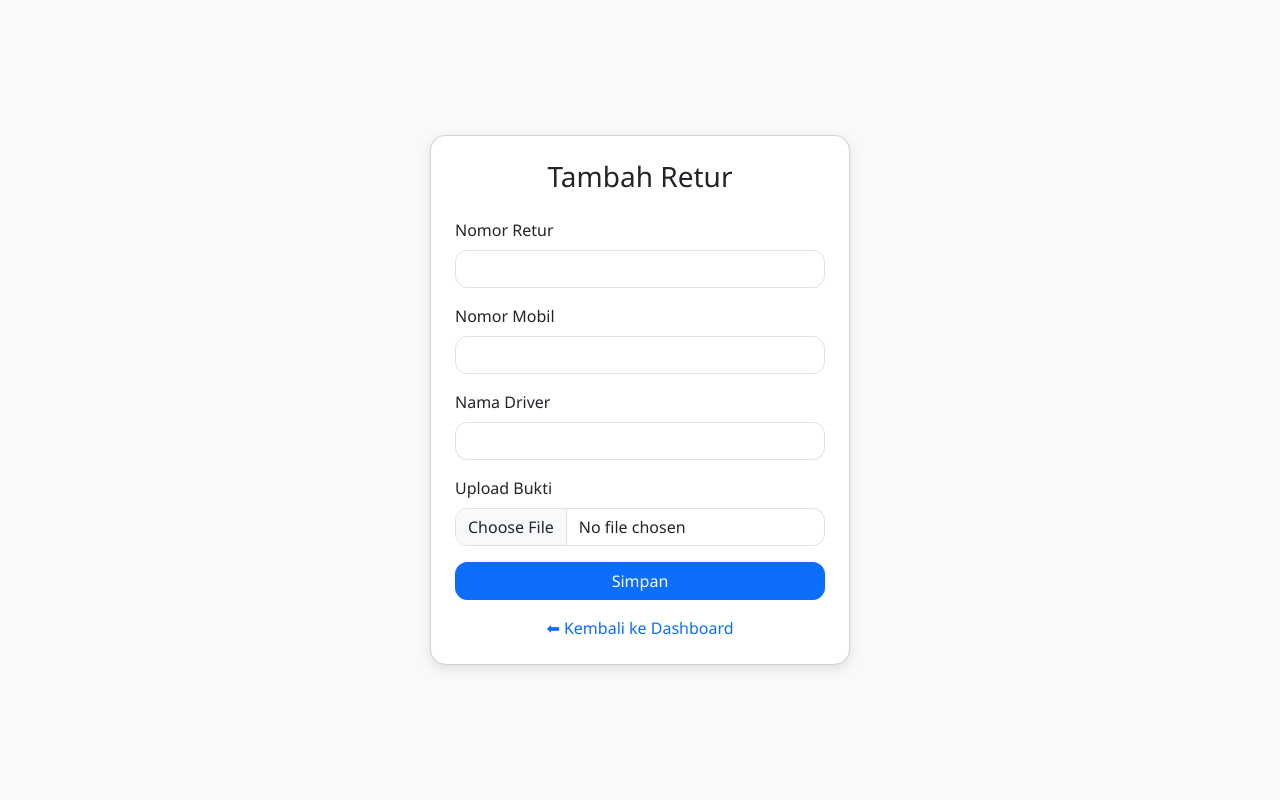
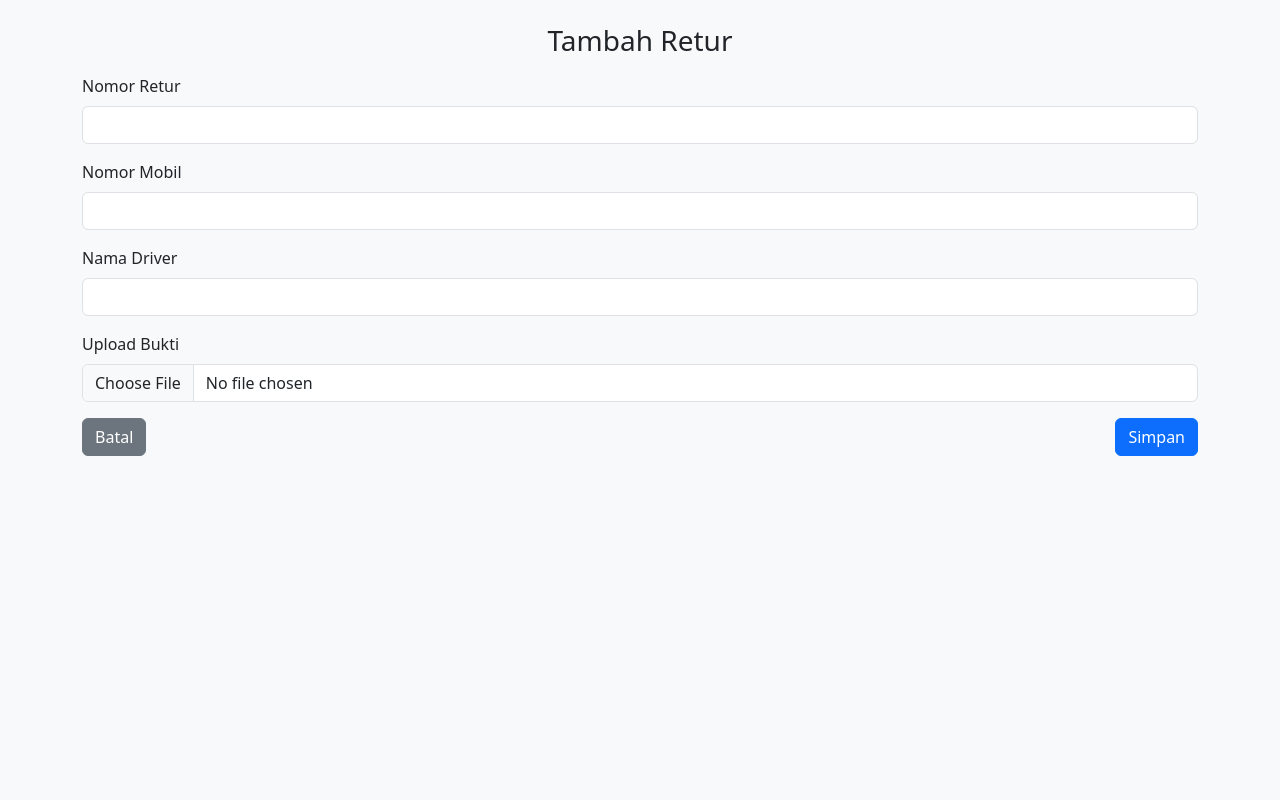
Before and after one commit to xnxxdhooomrzkyyy/bot-telegram, a Flask app: page /tambah in a window 1280 px wide. Run offline with Flask 3, Linux system fonts and the light colour scheme; the visitor is signed in with stand-in values (Sample User, id 1).

Commit message:
Update tambah.html

```diff
--- a/templates/tambah.html
+++ b/templates/tambah.html
@@ -5,50 +5,34 @@
   <meta name="viewport" content="width=device-width, initial-scale=1.0">
   <title>Tambah Retur</title>
   <link href="https://cdn.jsdelivr.net/npm/bootstrap@5.3.2/dist/css/bootstrap.min.css" rel="stylesheet">
-    <style>
-        body {
-            background: #f8f9fa;
-            font-family: 'Segoe UI', sans-serif;
-        }
-        .card {
-            border-radius: 16px;
-            box-shadow: 0 4px 12px rgba(0,0,0,0.1);
-        }
-        .btn-primary {
-            border-radius: 12px;
-        }
-        .form-control {
-            border-radius: 12px;
-        }
-    </style>
 </head>
-<body>
-    <div class="container d-flex justify-content-center align-items-center min-vh-100">
-        <div class="card p-4 w-100" style="max-width: 420px;">
-            <h3 class="text-center mb-4">Tambah Retur</h3>
-            <form action="{{ url_for('tambah') }}" method="POST" enctype="multipart/form-data">
+<body class="bg-light">
+
+  <div class="container my-4">
+    <h3 class="mb-3 text-center">Tambah Retur</h3>
+    <form method="POST" enctype="multipart/form-data">
       <div class="mb-3">
-                    <label for="nomor_retur" class="form-label">Nomor Retur</label>
-                    <input type="text" class="form-control" id="nomor_retur" name="nomor_retur" required>
+        <label class="form-label">Nomor Retur</label>
+        <input type="text" name="nomor_retur" class="form-control" required>
       </div>
       <div class="mb-3">
-                    <label for="nomor_mobil" class="form-label">Nomor Mobil</label>
-                    <input type="text" class="form-control" id="nomor_mobil" name="nomor_mobil" required>
+        <label class="form-label">Nomor Mobil</label>
+        <input type="text" name="nomor_mobil" class="form-control" required>
       </div>
       <div class="mb-3">
-                    <label for="nama_driver" class="form-label">Nama Driver</label>
-                    <input type="text" class="form-control" id="nama_driver" name="nama_driver" required>
+        <label class="form-label">Nama Driver</label>
+        <input type="text" name="nama_driver" class="form-control" required>
       </div>
       <div class="mb-3">
-                    <label for="bukti" class="form-label">Upload Bukti</label>
-                    <input type="file" class="form-control" id="bukti" name="bukti" accept="image/*" required>
+        <label class="form-label">Upload Bukti</label>
+        <input type="file" name="bukti" class="form-control">
       </div>
-                <button type="submit" class="btn btn-primary w-100">Simpan</button>
+      <div class="d-flex justify-content-between">
+        <a href="{{ url_for('dashboard') }}" class="btn btn-secondary">Batal</a>
+        <button type="submit" class="btn btn-primary">Simpan</button>
+      </div>
     </form>
-            <div class="text-center mt-3">
-                <a href="{{ url_for('dashboard') }}" class="text-decoration-none">⬅ Kembali ke Dashboard</a>
   </div>
-        </div>
-    </div>
+
 </body>
 </html>
```
Lines whose indentation alone changed are shown as unchanged.
